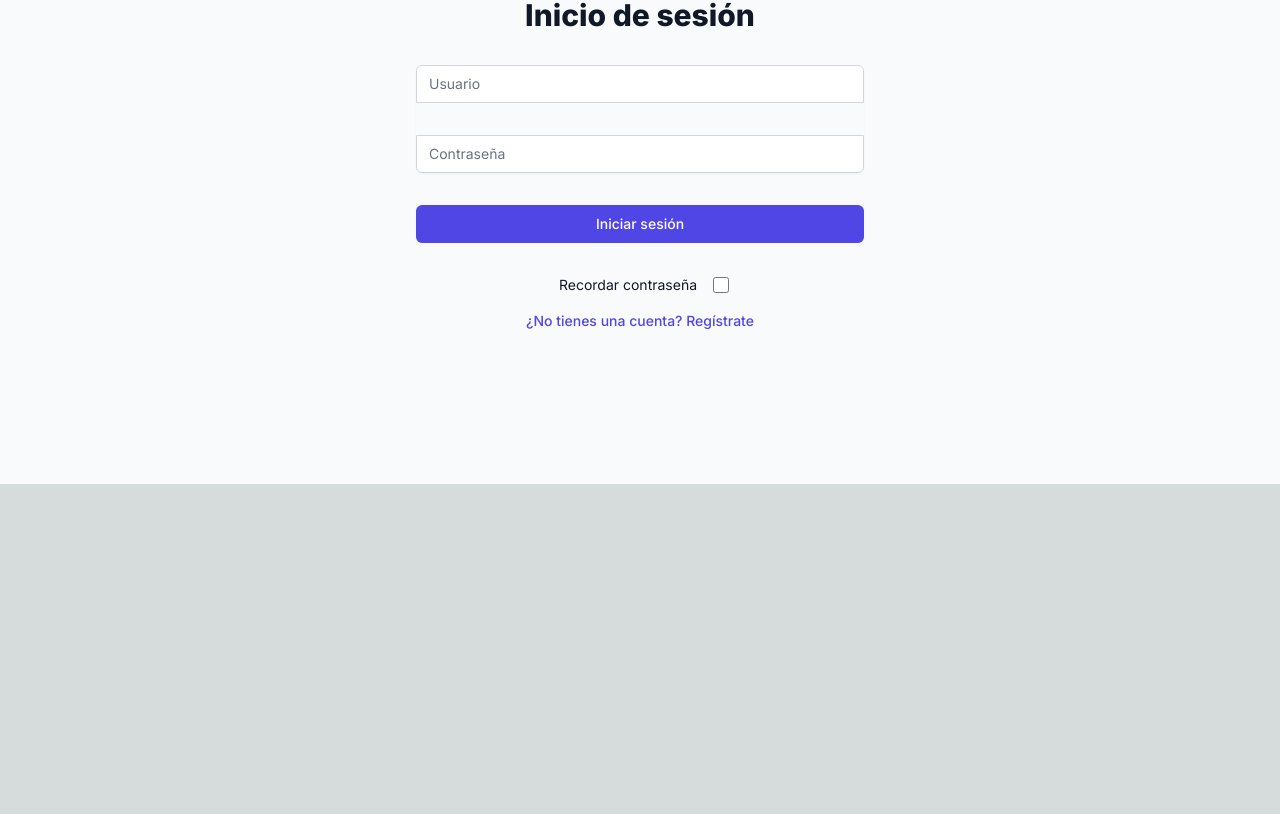
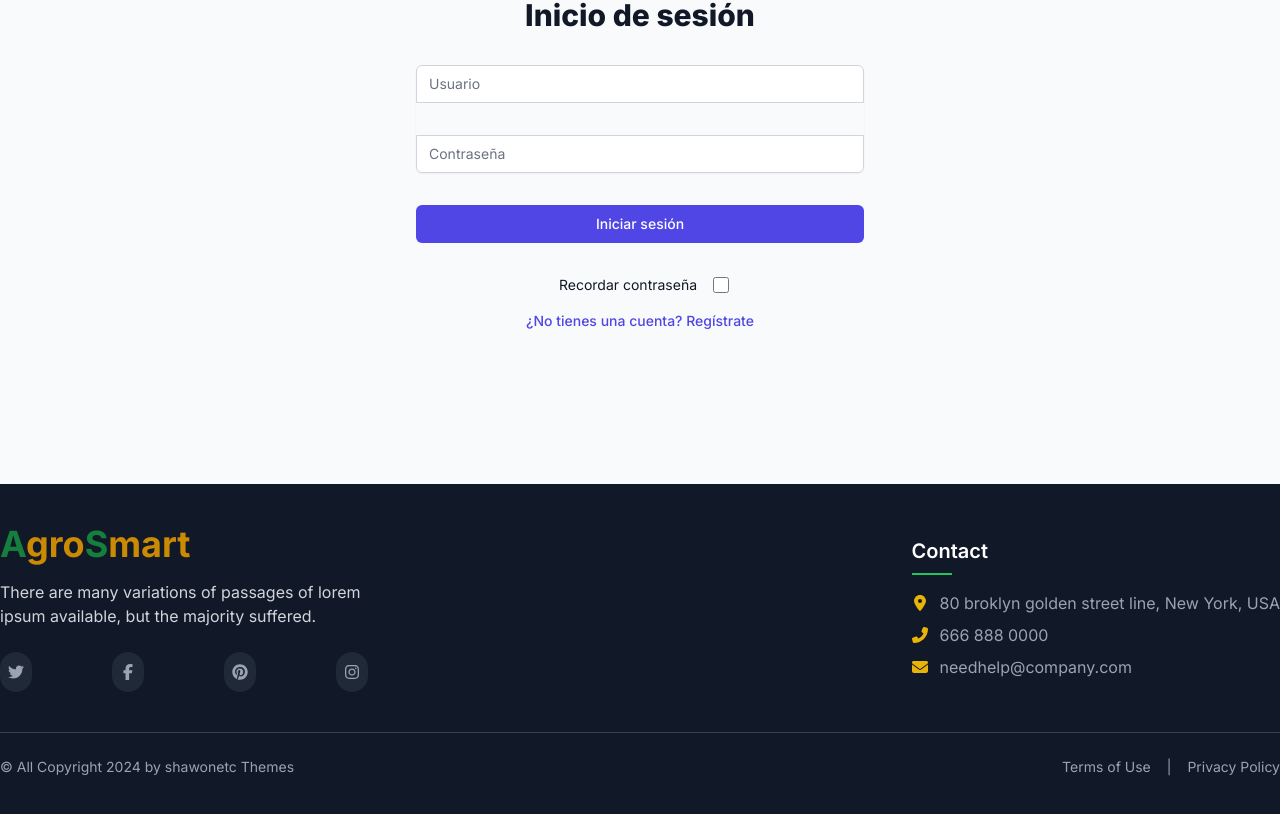
Before and after one commit to leodeveloper435/s17-clone, a Next.js app in the folder frontend/: page /login in a window 1280 px wide. Shown: the part 316-1130 px from the top of the page. Before the commit the page ends 800 px from the top, so only its background shows below. Built offline with nearby package versions, Linux system fonts and the light colour scheme.

Commit message:
feat: footer for review

```diff
--- a/frontend/package.json
+++ b/frontend/package.json
@@ -9,6 +9,10 @@
     "lint": "next lint"
   },
   "dependencies": {
+    "@fortawesome/fontawesome-svg-core": "^6.6.0",
+    "@fortawesome/free-brands-svg-icons": "^6.6.0",
+    "@fortawesome/free-solid-svg-icons": "^6.6.0",
+    "@fortawesome/react-fontawesome": "^0.2.2",
     "axios": "^1.7.5",
     "next": "14.2.6",
     "react": "^18",
--- /dev/null
+++ b/frontend/src/app/common/footer.tsx
@@ -0,0 +1,84 @@
+import React from 'react';
+import { FontAwesomeIcon } from '@fortawesome/react-fontawesome';
+import { faTwitter, faFacebookF, faPinterest, faInstagram } from '@fortawesome/free-brands-svg-icons';
+import { faMapMarkerAlt, faPhoneAlt, faEnvelope } from '@fortawesome/free-solid-svg-icons';
+
+const Footer: React.FC = () => {
+    return (
+        <footer className="bg-gray-900 text-gray-400 py-10">
+            <div className="container mx-auto flex flex-wrap justify-between items-center">
+                {/* Logo and Description */}
+                <div className="max-w-sm">
+                    <h1 className="text-4xl font-bold">
+                        <span className="text-green-700">A</span>
+                        <span className="text-yellow-600">gro</span>
+                        <span className="text-green-700">S</span>
+                        <span className="text-yellow-600">mart</span>
+                    </h1>
+                    <p className="mt-4 text-gray-300">
+                        There are many variations of passages of lorem ipsum available, but the majority suffered.
+                    </p>
+                    {/* Social Media Icons */}
+                    <div className="flex mt-6" style={{ width: '270px', height: '40px', gap: '80px', paddingRight: '80px' }}>
+                        <a href="#" className="text-gray-400 hover:text-white">
+                            <div className="p-2 bg-gray-800 rounded-full">
+                                <FontAwesomeIcon icon={faTwitter} className="w-4 h-4" />
+                            </div>
+                        </a>
+                        <a href="#" className="text-gray-400 hover:text-white">
+                            <div className="p-2 bg-gray-800 rounded-full">
+                                <FontAwesomeIcon icon={faFacebookF} className="w-4 h-4" />
+                            </div>
+                        </a>
+                        <a href="#" className="text-gray-400 hover:text-white">
+                            <div className="p-2 bg-gray-800 rounded-full">
+                                <FontAwesomeIcon icon={faPinterest} className="w-4 h-4" />
+                            </div>
+                        </a>
+                        <a href="#" className="text-gray-400 hover:text-white">
+                            <div className="p-2 bg-gray-800 rounded-full">
+                                <FontAwesomeIcon icon={faInstagram} className="w-4 h-4" />
+                            </div>
+                        </a>
+                    </div>
+                </div>
+
+                {/* Contact Info */}
+                <div className="text-left">
+                    <h2 className="text-xl font-semibold text-white">Contact</h2>
+                    <div className="border-b-2 border-green-500 w-10 mt-2 mb-4"></div>
+                    <ul className="space-y-2">
+                        <li className="flex items-center">
+                            <FontAwesomeIcon icon={faMapMarkerAlt} className="text-yellow-500 w-4 h-4 mr-3" />
+                            <span>80 broklyn golden street line, New York, USA</span>
+                        </li>
+                        <li className="flex items-center">
+                            <FontAwesomeIcon icon={faPhoneAlt} className="text-yellow-500 w-4 h-4 mr-3" />
+                            <span>666 888 0000</span>
+                        </li>
+                        <li className="flex items-center">
+                            <FontAwesomeIcon icon={faEnvelope} className="text-yellow-500 w-4 h-4 mr-3" />
+                            <span>needhelp@company.com</span>
+                        </li>
+                    </ul>
+                </div>
+            </div>
+
+            {/* Bottom Footer */}
+            <div className="border-t border-gray-700 mt-10 pt-6">
+                <div className="container mx-auto flex justify-between items-center">
+                    <p className="text-sm text-gray-400">
+                        &copy; All Copyright 2024 by shawonetc Themes
+                    </p>
+                    <div className="flex space-x-4 text-sm text-gray-400">
+                        <a href="#" className="hover:underline">Terms of Use</a>
+                        <span>|</span>
+                        <a href="#" className="hover:underline">Privacy Policy</a>
+                    </div>
+                </div>
+            </div>
+        </footer>
+    );
+}
+
+export default Footer;
--- a/frontend/src/app/layout.tsx
+++ b/frontend/src/app/layout.tsx
@@ -1,6 +1,9 @@
+// frontend/src/app/layout.tsx
+
 import type { Metadata } from "next";
 import { Inter } from "next/font/google";
 import "./globals.css";
+import Footer from "./common/footer"; // Import the Footer component
 
 const inter = Inter({ subsets: ["latin"] });
 
@@ -10,13 +13,16 @@ export const metadata: Metadata = {
 };
 
 export default function RootLayout({
-  children,
-}: Readonly<{
+                                     children,
+                                   }: Readonly<{
   children: React.ReactNode;
 }>) {
   return (
-    <html lang="en">
-      <body className={inter.className}>{children}</body>
-    </html>
+      <html lang="en">
+      <body className={inter.className}>
+      <main>{children}</main>
+      <Footer /> {/* Include the Footer component here */}
+      </body>
+      </html>
   );
 }
```
Also changed, not shown: 1 other file (tests, documents, lock files or other folders).
